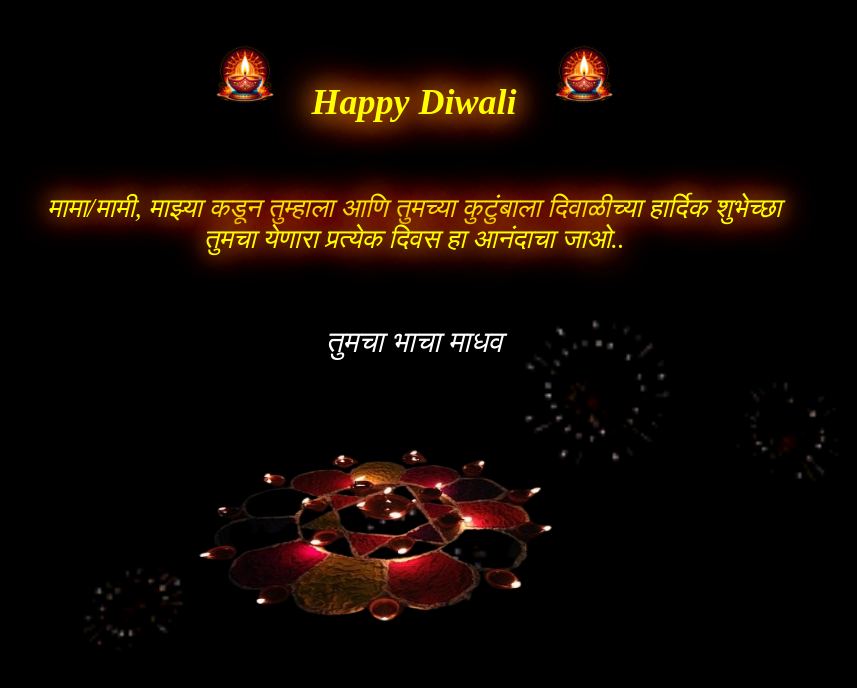
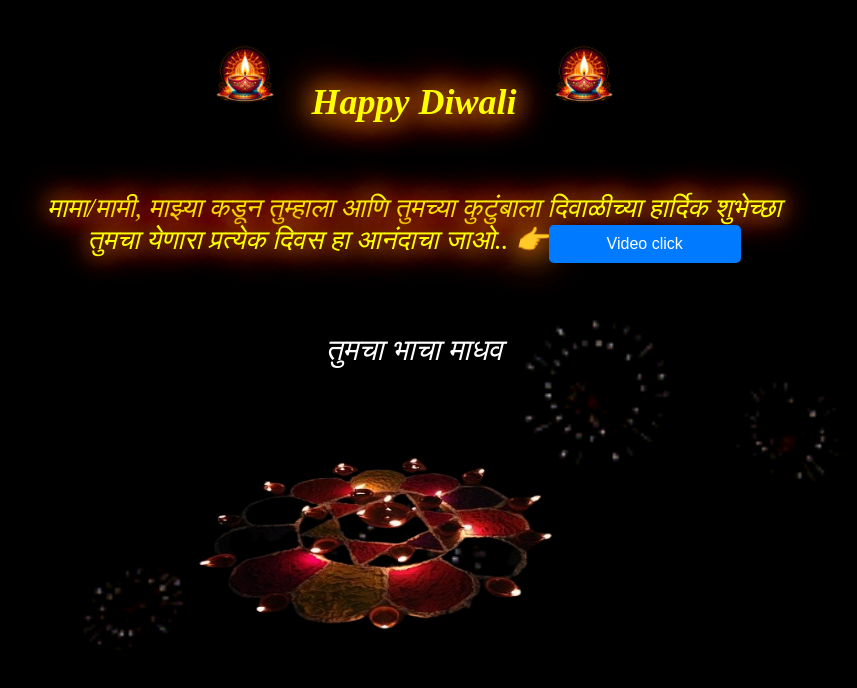
Before and after one commit to madhavj0102-rgb/demo_website, a plain HTML site: page nephew.html in a window 1280 px wide. Shown: the whole page, without its empty margins (234-1091 px from the left). Drawn offline with Linux system fonts and the light colour scheme.

Commit message:
Update nephew.html

```diff
--- a/nephew.html
+++ b/nephew.html
@@ -23,7 +23,8 @@
             </h1>
         </div>
         <div class="content">
-            <h2>मामा/मामी, माझ्या कडून तुम्हाला आणि तुमच्या कुटुंबाला दिवाळीच्या हार्दिक शुभेच्छा<br>तुमचा येणारा प्रत्येक दिवस हा आनंदाचा जाओ..</h2>
+            <h2>मामा/मामी, माझ्या कडून तुम्हाला आणि तुमच्या कुटुंबाला दिवाळीच्या हार्दिक शुभेच्छा<br>तुमचा येणारा प्रत्येक दिवस हा आनंदाचा जाओ..
+			👉<button onclick="document.location='image/video4.mp4'">Video click</button></h2>
 				<div>
 				<span style="text-decoration:none;font-size:30px;">तुमचा भाचा माधव</span>
 				</div>
@@ -32,4 +33,5 @@
     </div>
 </body>
 
+
 </html>
```
